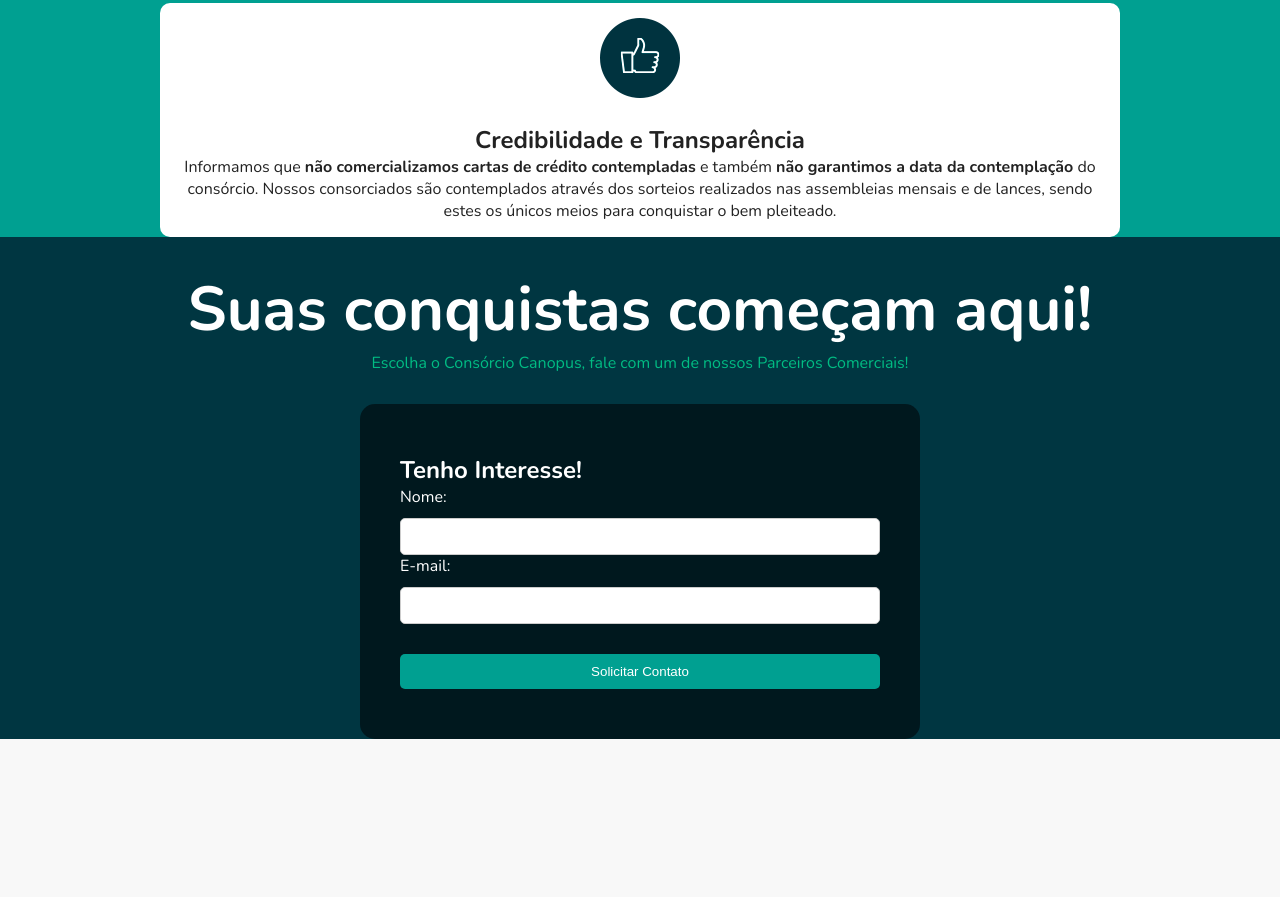
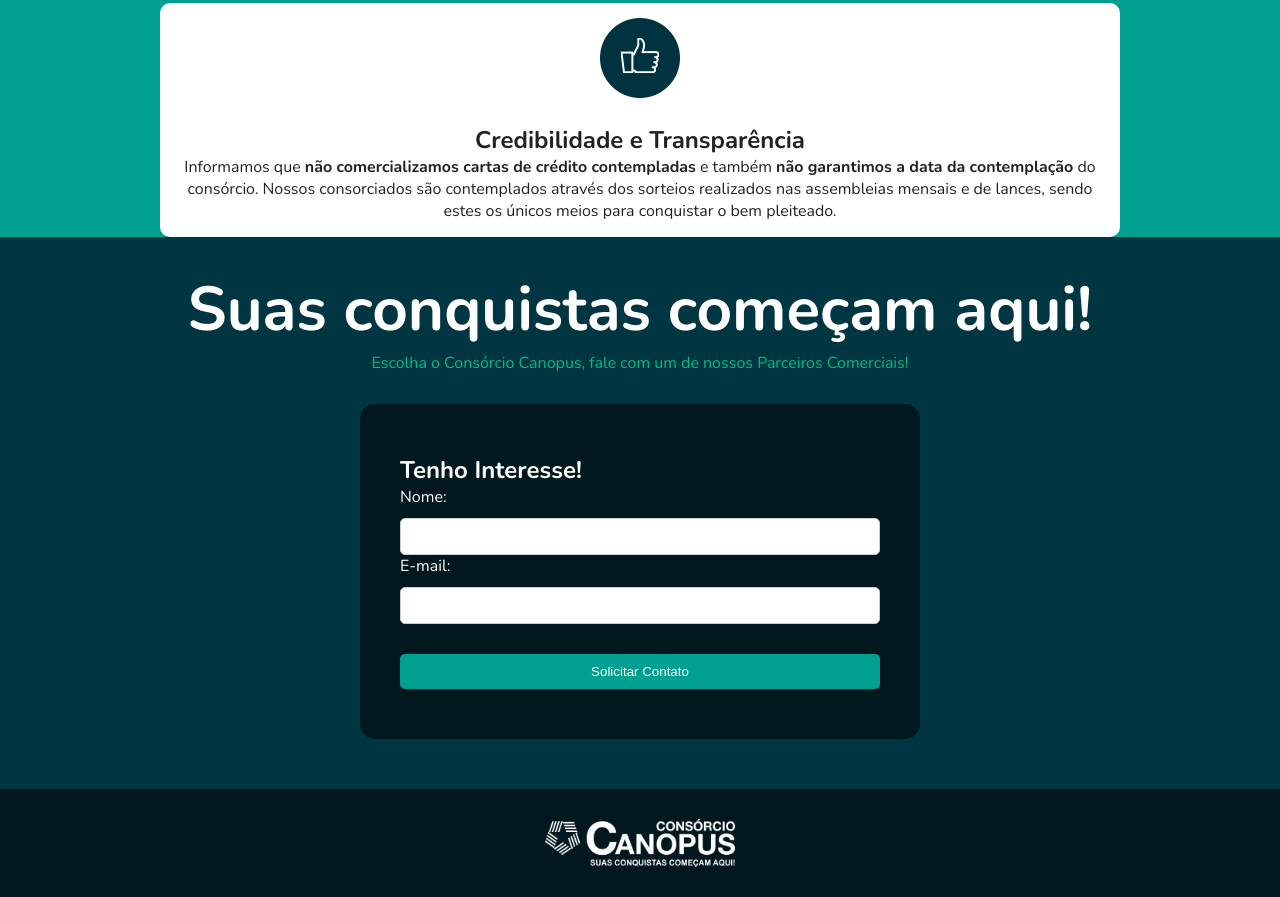
Before and after one commit to Luizhtanaka/landing-page, a plain HTML site: page index.html in a window 1280 px wide. Shown: the part 2493-3390 px from the top of the page. Before the commit the page ends 3232 px from the top, so only its background shows below. Drawn offline with nearby package versions, Linux system fonts and the light colour scheme.

Commit message:
add footer style

```diff
--- a/css/style.css
+++ b/css/style.css
@@ -207,6 +207,7 @@
     background-color: #00181e;
     border-radius: 15px 15px 15px 15px;
     padding: 50px 40px;
+    margin-bottom: 50px;
 }
 
 label {
@@ -236,3 +237,14 @@
   button:hover {
     background-color: #015f56;
   }
+
+.rodape{
+background-color: #00181e;
+
+}
+
+.rodape img{
+    max-width: 250px;
+    margin: 0 auto;
+    padding: 30px;
+}
--- a/index.html
+++ b/index.html
@@ -117,6 +117,9 @@
             </div>
         </div>
     </section>
+    <footer class="rodape">
+        <img src="img/logo-canopus-branco.png"/>
+    </footer>
 </body>
 
 </html>
```
